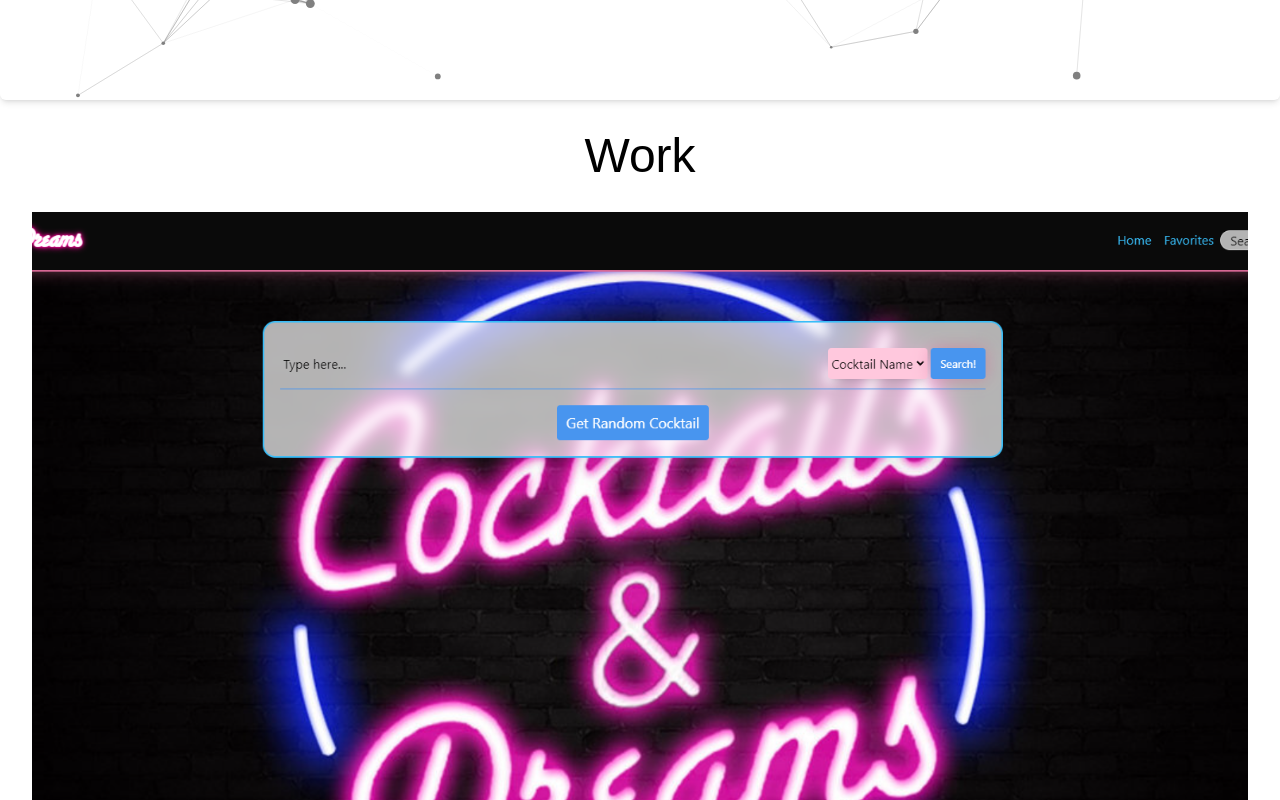
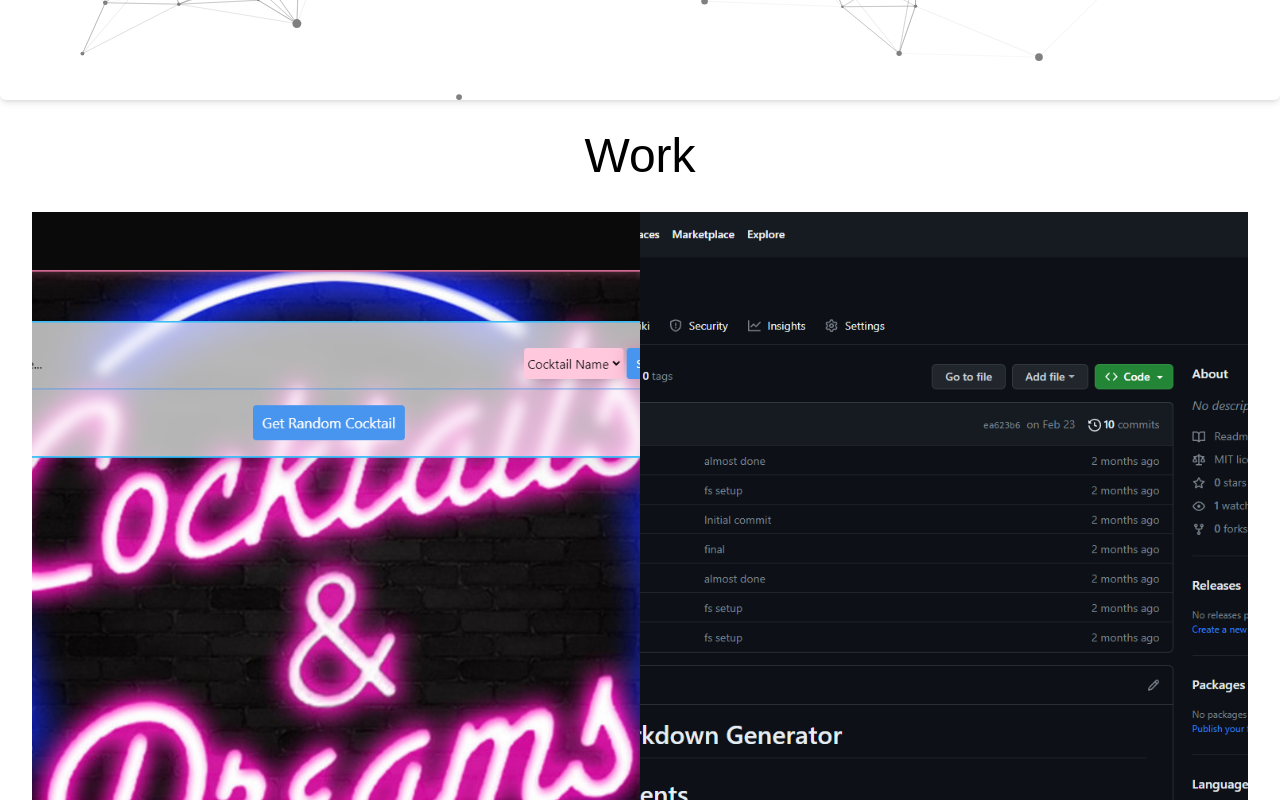
Before and after one commit to YimmyC/my-portfolio, a React (Create React App) app: page / in a window 1280 px wide. Shown: the part 700-1500 px from the top of the page. Built offline with nearby package versions, Linux system fonts and the light colour scheme.

Commit message:
working on work

```diff
--- a/src/components/Work.js
+++ b/src/components/Work.js
@@ -50,9 +50,12 @@ const Work = () => {
   return (
     <div id="work" className="z-10 relative flex flex-wrap justify-center items-center p-4 sm:p-8">
       <div className="flex flex-wrap justify-center items-center w-full max-w-7xl">
-        <h1 className=" text-8xl sm:text-5xl font-prompt text-center mb-8">Work</h1>
+        <div className="w-full">
+          <h1 className="text-8xl sm:text-5xl font-prompt text-center mb-8">Work</h1>
+        </div>
+        <div className="flex flex-wrap justify-between items-center w-full">
           {projects.map((project, index) => (
-          <div key={index} className="relative w-full sm:w-screen h-screen overflow-hidden max-h-screen" onMouseOver={() => handleMouseOver(index)} onMouseLeave={() => handleMouseLeave()}>
+            <div key={index} className="relative w-full sm:w-1/2 h-screen overflow-hidden max-h-screen mb-8 px-4" onMouseOver={() => handleMouseOver(index)} onMouseLeave={() => handleMouseLeave()}>
               <img src={project.image} alt={project.name} className={`absolute inset-0 w-full h-full object-cover object-center ${hoveredIndex === index ? "filter blur-sm" : ""} transition-all duration-300`} />
               {hoveredIndex === index && (
                 <a href={project.link} target="_blank" className="absolute top-0 left-0 w-full h-full flex justify-center items-center bg-gray-900 bg-opacity-50 text-white font-semibold text-lg transition-all duration-300">
@@ -63,6 +66,7 @@ const Work = () => {
           ))}
         </div>
       </div>
+    </div>
   );
 };
 
```
Lines whose indentation alone changed are shown as unchanged.
